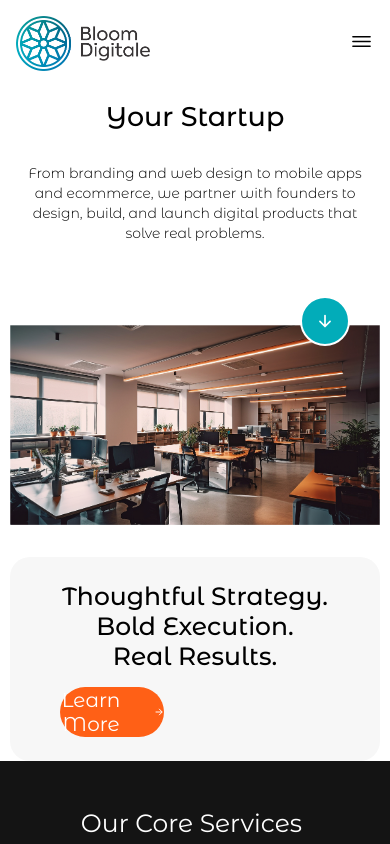
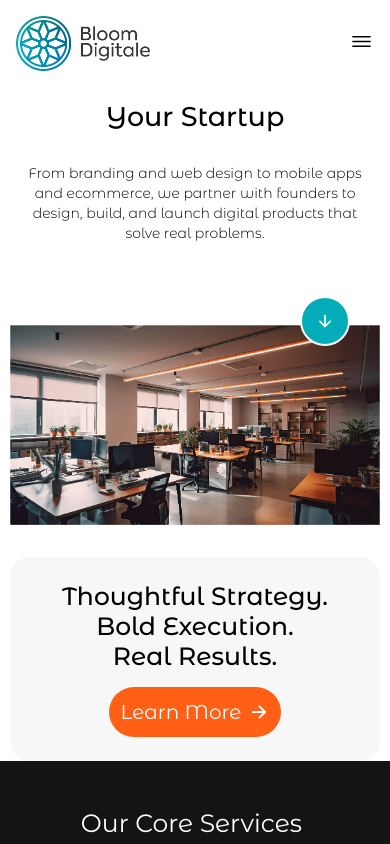
Before and after one commit to Yole-dev/bloom-revamped, a React (Create React App) app: page / in a window 390 px wide. Shown: the top 844 px of the page. Built offline with nearby package versions, Linux system fonts and the light colour scheme.

Commit message:
fixed the alignment of the learn more button on the home page

```diff
--- a/src/index.css
+++ b/src/index.css
@@ -2817,10 +2817,8 @@ p:nth-of-type(3) {
   }
 
   .know-more-content {
-    flex-direction: column;
-    justify-content: start;
-    align-items: center;
-    gap: 2rem;
+    align-self: center;
+    gap: 0;
   }
 
   .know-more-text {
@@ -2832,9 +2830,11 @@ p:nth-of-type(3) {
   }
 
   .know-more-btn {
-    width: 60% !important;
+    width: 100% !important;
     font-size: 20px !important;
     height: 50px !important;
+    gap: 0.5rem !important;
+    padding: 0.7rem;
   }
 
   .service-container {
```
